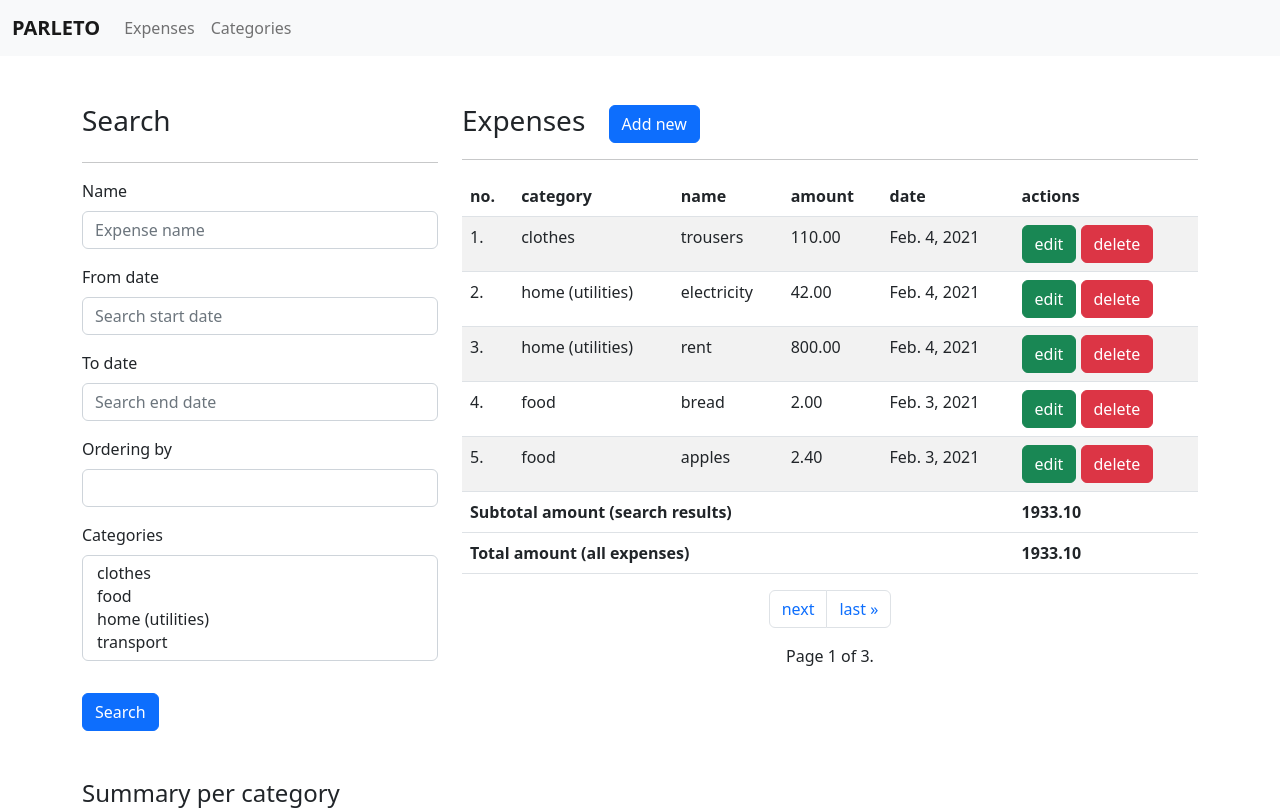
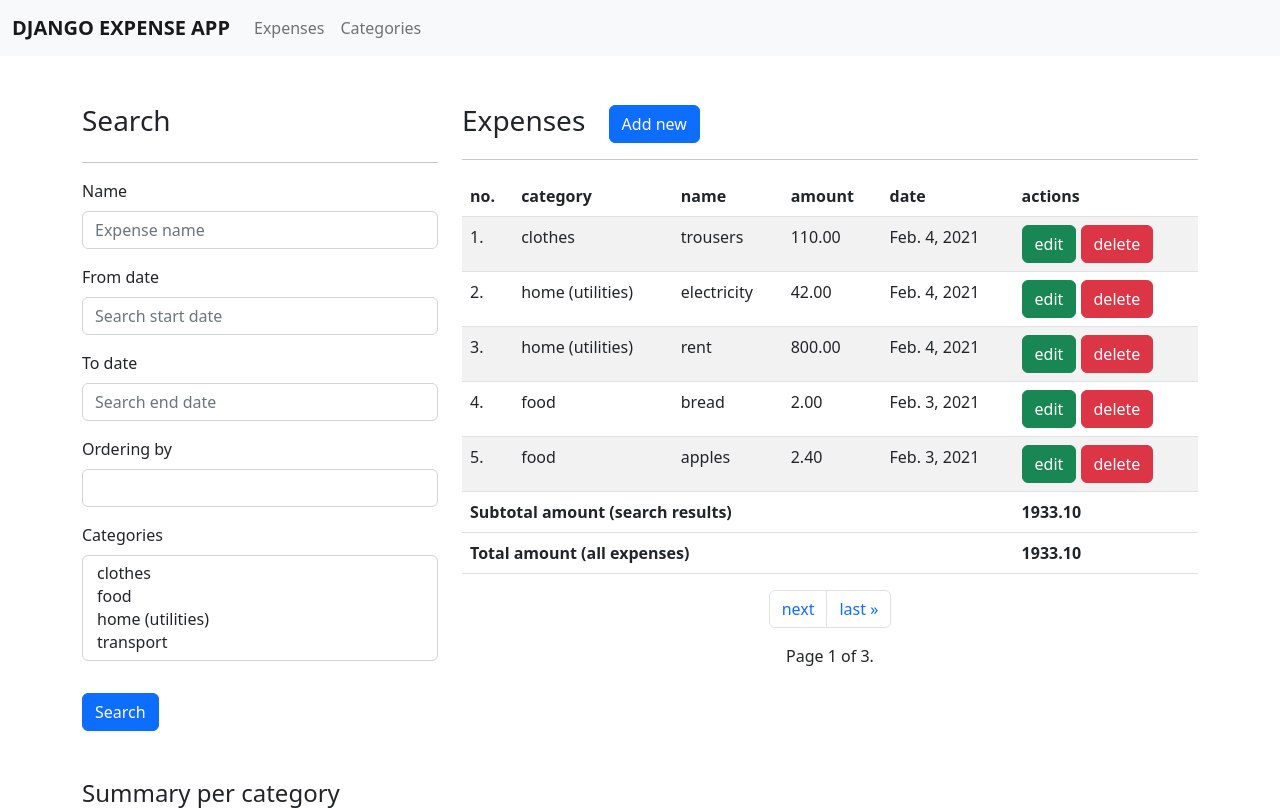
Before and after one commit to WoocashiDev/expenses-app-django, a Django app: page /expenses/expense/list/ in a window 1280 px wide. Shown: the top 808 px of the page. Run offline with Django 4.2, Linux system fonts and the light colour scheme; data comes from the database, SQL or seed files in the repository.

```diff
--- a/expenses/views.py
+++ b/expenses/views.py
@@ -86,6 +86,8 @@ class ExpenseListView(ListView):
         request.META["QUERY_STRING"] = re.sub("(&|\?)page=(.)*", "", request.META.get("QUERY_STRING", ""))
         return super().setup(request, *args, **kwargs)
 
+
+
 class CategoryListView(ListView):
     model = Category
     paginate_by = 5
--- a/project/templates/navbar.html
+++ b/project/templates/navbar.html
@@ -1,7 +1,7 @@
 
 <nav class="navbar navbar-expand-lg bg-light">
     <div class="container-fluid">
-      <a class="navbar-brand" href="/"><strong>PARLETO</strong></a>
+      <a class="navbar-brand" href="/"><strong>DJANGO EXPENSE APP</strong></a>
       <button class="navbar-toggler" type="button" data-bs-toggle="collapse" data-bs-target="#navbarSupportedContent" aria-controls="navbarSupportedContent" aria-expanded="false" aria-label="Toggle navigation">
         <span class="navbar-toggler-icon"></span>
       </button>
```
